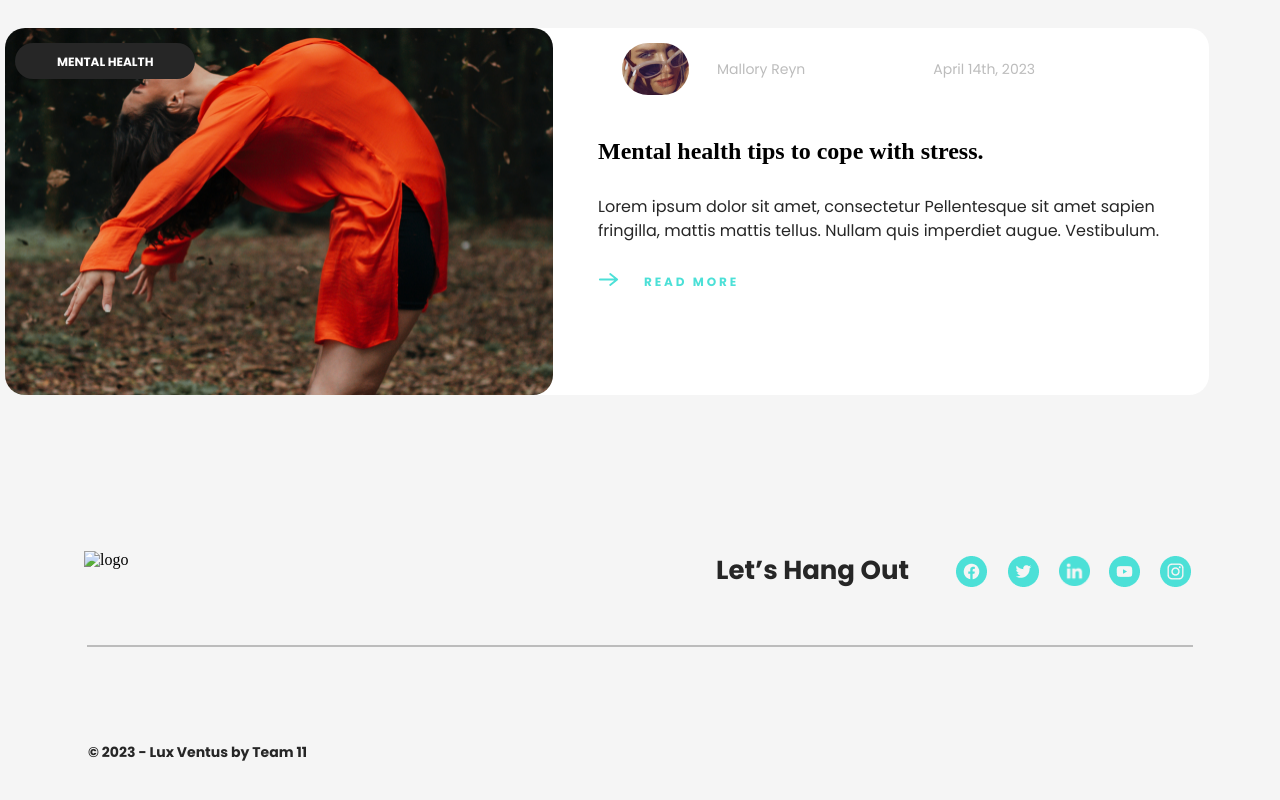
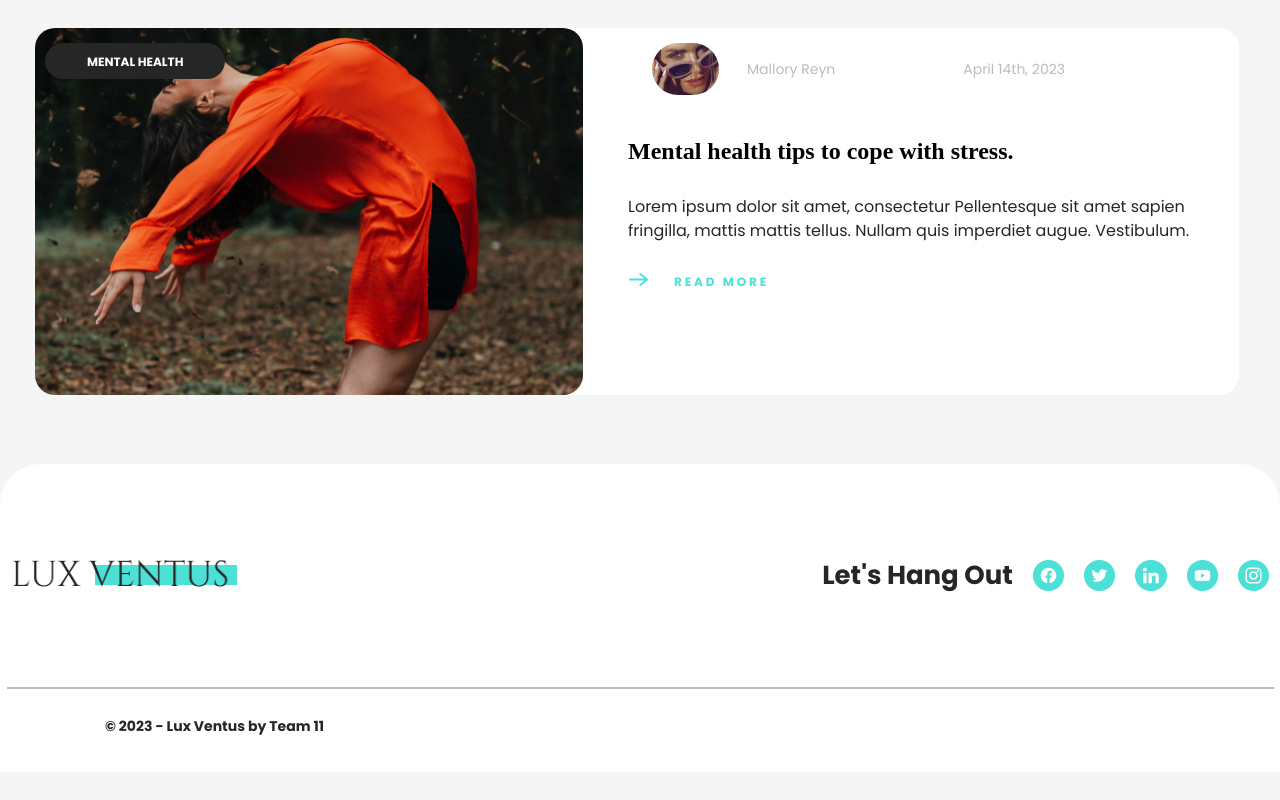
Before and after one commit to levan2chavchavadze/luxury-blog, a plain HTML site: page index.html in a window 1280 px wide. Shown: the part 2564-3364 px from the top of the page. After the commit the page ends 3336 px from the top, so only its background shows below. Drawn offline with Linux system fonts and the light colour scheme.

Commit message:
add-footer

```diff
--- a/index.html
+++ b/index.html
@@ -90,7 +90,7 @@ social stress.
 
     <div class="container-2">
         <div class="img-button2">
-           <p class="image2"  style="background-image: url(images/content2\ image2.png);">
+            <p class="image2"  style="background-image: url(images/content2\ image2.png);">
             <a href="#"> SUMMER</a>
         </div>
         <div class="date2">
@@ -205,19 +205,30 @@ social stress.
 </section>
 
 </main>
-<div class="footer">
-        <img src="./images/Component 1 (1).png" alt="logo" class="logo">
-        <p>Let’s Hang Out</p>
+
+<footer class="footer">
+    <div class="footer-container">
+        <div class="footer2">
+        <img src="images/Component 1.png" alt="logo" class="logo">
+        <div class="footer-content">
+        <p class="paragraph">Let's Hang Out</p>
+            <nav class="navigation">
         <img src="./images/facebook.png" alt="facebook-button" class="facebook">
         <img src="./images/twitter.png" alt="twitter-button" class="tweeter">
         <img src="./images/linkedin.png" alt="linkedin-button" class="linkedin">
         <img src="./images/youtube.png" alt="youtube-button" class="youtube">
         <img src="./images/instagram.png" alt="instagram-button" class="instagram">
+    </nav>
+    </div>
+</div>
 </div>
 <hr class="h">
 <div class="last-footer">
     <p>© 2023 - Lux Ventus by Team 11</p>
 </div>
+</footer>
+
+
 </body>
 </html>
 <!--Skillwill group work team 11-->
--- a/style.css
+++ b/style.css
@@ -166,11 +166,24 @@ hr {
 
     }
     .image2 {
-        background-image: url(images/content2\ image.png);
+        background-image: url(images/content2\ image2.png);
         width: 579px;
         height: 278px;
         border-radius: 20px;
         position: relative;
+        background-repeat: no-repeat;
+        background-size: 100%;
+
+
+
+    }
+    .container-3 {
+        width: 565px;
+        height: 670px;
+        background-color: white;
+        margin: 55px auto;
+        border-radius: 20px;
+
     }
 
 
@@ -258,8 +271,8 @@ hr {
 
         .container-large {
             display: flex;
-            padding: 0 118px;
-            gap: 60px;
+            padding: 0 130px 0 118px;
+            gap: 45px;
         }
         .section {
             max-width: 1270px;
@@ -542,154 +555,15 @@ hr {
             display: flex;
             flex-direction: column;
             gap: 50px;
-            margin-bottom: 69px;
-          }
+           margin-left:30px;
+        margin-bottom: 69px;
 
-          .footer {
-            max-width: 100%;
-            max-height: 308px;
-            background-color: #FFFFFF;
-            position: relative;
-          }
-
-          .footer .logo {
-            position: absolute;
-            width: 226px;
-            height: 49px;
-            left: 84px;
-            top: 87px;
-          }
-
-          .footer .logo:hover {
-            transform: scale(1.3);
-            -webkit-transform: scale(1.3);
-            -ms-transform: scale(1.3);
-            transition: 0.5s;
 
           }
 
 
 
-          .footer > p {
-            position: absolute;
-            width: 227px;
-            height: 42px;
-            right: 337px;
-            top: 87px;
-            font-family: 'Poppins';
-            font-style: normal;
-            font-weight: 700;
-            font-size: 26px;
-            line-height: 39px;
-            color: #262626;
-          }
 
-          .footer > p:hover {
-            transform: scale(1.3);
-            -webkit-transform: scale(1.3);
-            -ms-transform: scale(1.3);
-            transition: 0.5s;
-          }
-          .footer .facebook {
-            position: absolute;
-            top: 92px;
-            max-width: 31px;
-            max-height: 31px;
-            right: 293px;
-          }
-
-          .footer .facebook:hover {
-            transform: scale(1.3);
-            -webkit-transform: scale(1.3);
-            -ms-transform: scale(1.3);
-            transition: 0.5s;
-
-          }
-
-          .footer .tweeter {
-            position: absolute;
-            top: 92px;
-            max-width: 31px;
-            max-height: 31px;
-            right: 241px;
-          }
-
-          .footer .tweeter:hover {
-            transform: scale(1.3);
-            -webkit-transform: scale(1.3);
-            -ms-transform: scale(1.3);
-            transition: 0.5s;
-
-          }
-
-          .footer .linkedin {
-            position: absolute;
-            top: 92px;
-            max-width: 31px;
-            max-height: 31px;
-            right: 190px;
-          }
-
-          .footer .linkedin:hover {
-            transform: scale(1.3);
-            -webkit-transform: scale(1.3);
-            -ms-transform: scale(1.3);
-            transition: 0.5s;
-
-          }
-
-          .footer .youtube {
-            position: absolute;
-            top: 92px;
-            max-width: 31px;
-            max-height: 31px;
-            right: 140px;
-          }
-
-          .footer .youtube:hover {
-            transform: scale(1.3);
-            -webkit-transform: scale(1.3);
-            -ms-transform: scale(1.3);
-            transition: 0.5s;
-
-          }
-
-          .footer .instagram {
-            position: absolute;
-            top: 92px;
-            max-width: 31px;
-            max-height: 31px;
-            right: 89px;
-          }
-
-          .footer .instagram:hover {
-            transform: scale(1.3);
-            -webkit-transform: scale(1.3);
-            -ms-transform: scale(1.3);
-            transition: 0.5s;
-
-          }
-
-          .h {
-            background-color: #BCBCBC;
-            margin-top: 250px;
-            margin-bottom: 95px;
-            margin-left: 86.6px;
-            margin-right: 86.6px;
-          }
-
-          .last-footer {
-            max-width: 413px;
-            max-height: 24px;
-            margin-left: 88px;
-            margin-bottom: 37px;
-            font-family: 'Poppins';
-            font-style: normal;
-            font-weight: 700;
-            font-size: 14px;
-            line-height: 21px;
-            color: #262626;
-          }
 
           @media screen and (max-width: 600px)
           {
@@ -868,73 +742,68 @@ hr {
                 position: relative;
                 margin-bottom: 40px;
             }
+        }
 
-            .footer {
-                margin-top: 500px;
-                position: relative;
-            }
+        .footer {
+            background-color: #FFFFFF;
+            max-width: 100%;
+            height: 308px;
+            border-radius: 40px 40px 0px 0px;
 
-            .footer .logo{
-                width: 170px;
-                height: 35px;
-                position: absolute;
-                top: 13px;
-                left: 10px;
-            }
+        }
+        .logo {
+            width: 226px;
+            height: 49px;
+            margin-top: 87px;
+        }
+        .footer2 {
+            display: flex;
+            gap: 585px;
+            justify-content: center;
+            align-items: center;
 
-            .footer > .facebook {
-                position: absolute;
-                top: 15px;
-                left: 270px;
-            }
+        }
 
-            .footer > .tweeter {
-                position: absolute;
-                top: 15px;
-                left: 320px;
-            }
+        .footer-content {
+            display: flex;
+            flex-direction: row;
+            align-items: center;
+            justify-content: end;
+            gap: 20px;
+            margin-top: 87px;
+        }
+        .navigation {
+            display: flex;
+            gap: 20px;
+        }
 
-            .footer > .linkedin {
-                position: absolute;
-                top: 15px;
-                left: 370px;
-            }
+        .paragraph {
+            font-family: 'Poppins';
+            font-style: normal;
+            font-weight: 700;
+            font-size: 26px;
+            line-height: 39px;
 
-            .footer > .youtube {
-                position: absolute;
-                top: 15px;
-                left: 420px;
-            }
+            color: #262626;
+        }
+          .h {
+            width: 1267px;
+            height: 0px;
+            left: 86.5px;
+            top: 4415px;
 
-            .footer > .instagram {
-                position: absolute;
-                top: 15px;
-                left: 470px;
-            }
+            border: 1px solid #BCBCBC;
+          }
+        .last-footer {
+            font-family: 'Poppins';
+            font-style: normal;
+            font-weight: 700;
+            font-size: 14px;
+            line-height: 21px;
+            color: #262626;
+            margin-top: -26px;
+            margin-left: 105px;
+            margin-bottom: 37px;
 
-            .footer > p {
-                position: absolute;
-                top: 60px;
-                left: 10px;
-            }
 
-            .last-footer {
-                position: relative;
-            }
-
-            .last-footer > p {
-                position: absolute;
-                top: 20px;
-                left: -80px;
-            }
-
-            .h {
-                margin-bottom: 95px;
-                margin-left: 0px;
-                margin-right: 0px;
-            }
-
-            hr {
-                max-width: 600px;
-            }
-          }
+        }
```
Also changed, not shown: images/Component 1.png (added).
